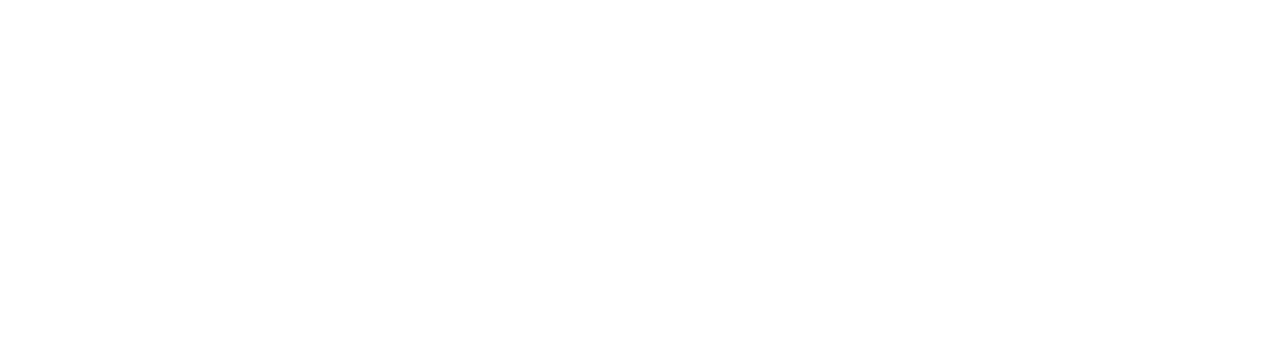
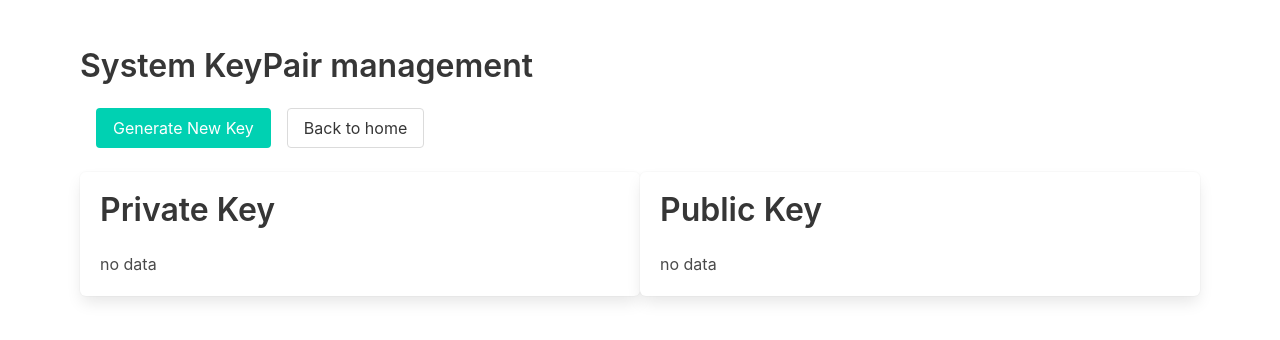
Before and after one commit to NewGyu/vue-rsa, a Nuxt app: page /keymanagement in a window 1280 px wide. Before the commit this address had no page. Shown: the top 340 px of the page. Built offline with nearby package versions, Linux system fonts and the light colour scheme.

Commit message:
ADD: key management page

```diff
--- a/domain/infra/MyCrypto.ts
+++ b/domain/infra/MyCrypto.ts
@@ -1,4 +1,5 @@
-import { subtle, getRandomValues } from "crypto";
+import crypto from "crypto";
+const jscrypto = globalThis.crypto ?? crypto;
 import { EncryptedStructure } from "../entities/SensitiveData";
 
 type Base64String = string;
@@ -65,7 +66,7 @@ export class Decrypter {
  */
 export namespace KeyEncryption {
     export async function generateKeyPair() {
-        return await subtle.generateKey(
+        return await jscrypto.subtle.generateKey(
             {
                 name: "RSA-OAEP",
                 modulusLength: 4096,
@@ -84,8 +85,8 @@ export namespace KeyEncryption {
      * @returns encrypted and base64 encoded format
      */
     export async function encrypt(dataKey: AESKey, key: PublicKey): Promise<EncryptedDataKey> {
-        const buff = await subtle.exportKey("raw", dataKey);
-        const encrypted = await subtle.encrypt(
+        const buff = await jscrypto.subtle.exportKey("raw", dataKey);
+        const encrypted = await jscrypto.subtle.encrypt(
             { name: "RSA-OAEP" },
             key,
             buff
@@ -101,7 +102,7 @@ export namespace KeyEncryption {
      */
     export async function decrypt(encryptedKey: EncryptedDataKey, key: PrivateKey): Promise<AESKey> {
         const encryptedBytes = B64ToByte(encryptedKey);
-        const decrypted = await subtle.decrypt(
+        const decrypted = await jscrypto.subtle.decrypt(
             { name: "RSA-OAEP" },
             key,
             encryptedBytes
@@ -110,7 +111,7 @@ export namespace KeyEncryption {
     }
 
     export async function exportKeyAsJwk(key: CryptoKey) {
-        return await subtle.exportKey("jwk", key);
+        return await jscrypto.subtle.exportKey("jwk", key);
     }
 
     export async function importKeyFromJwk(jwk: JsonWebKey) {
@@ -119,7 +120,7 @@ export namespace KeyEncryption {
         }
         const key_ops = jwk.key_ops! as KeyUsage[];
 
-        return await subtle.importKey(
+        return await jscrypto.subtle.importKey(
             "jwk",
             jwk,
             { name: "RSA-OAEP", hash: "SHA-256" },
@@ -134,7 +135,7 @@ export namespace KeyEncryption {
  */
 export namespace DataEncryption {
     export async function generateKey() {
-        return await subtle.generateKey(
+        return await jscrypto.subtle.generateKey(
             {
                 name: "AES-CBC",
                 length: 256
@@ -150,7 +151,7 @@ export namespace DataEncryption {
      * @returns byte array which is AES Key
      */
     export async function exportKeyAsBytes(key: AESKey): Promise<Uint8Array> {
-        return new Uint8Array(await subtle.exportKey("raw", key));
+        return new Uint8Array(await jscrypto.subtle.exportKey("raw", key));
     }
 
     /**
@@ -159,7 +160,7 @@ export namespace DataEncryption {
      * @returns AESKey object
      */
     export async function importKeyFrom(bytes: Uint8Array): Promise<AESKey> {
-        return await subtle.importKey(
+        return await jscrypto.subtle.importKey(
             "raw",
             bytes,
             "AES-CBC",
@@ -175,8 +176,8 @@ export namespace DataEncryption {
      * @returns encrypted bytes and initial vector
      */
     export async function encrypt(data: Uint8Array, key: AESKey): Promise<[ArrayBuffer, Uint8Array]> {
-        const iv = getRandomValues(new Uint8Array(16));
-        const encrypted = await subtle.encrypt(
+        const iv = jscrypto.getRandomValues(new Uint8Array(16));
+        const encrypted = await jscrypto.subtle.encrypt(
             { name: "AES-CBC", iv },
             key,
             data
@@ -193,7 +194,7 @@ export namespace DataEncryption {
     export async function decrypt(encryptedData: Base64String, key: AESKey, iv: Base64IV): Promise<Uint8Array> {
         const encryptedDataBytes = B64ToByte(encryptedData);
         const ivBytes = B64ToByte(iv);
-        const decrypted = await subtle.decrypt(
+        const decrypted = await jscrypto.subtle.decrypt(
             { name: "AES-CBC", iv: ivBytes },
             key,
             encryptedDataBytes
--- a/pages/index.vue
+++ b/pages/index.vue
@@ -1,4 +1,7 @@
 <template>
+    <NuxtLink to="keymanagement">
+        <button class="button">Key Management</button>
+    </NuxtLink>
     <div class="tile is-ancestor">
         <div class="tile is-parent">
             <article class="tile is-child box">
--- /dev/null
+++ b/pages/keymanagement.vue
@@ -0,0 +1,57 @@
+<template>
+    <h1 class="title">System KeyPair management</h1>
+    <div class="tile is-ancestor">
+        <div class="tile is-vertical">
+            <div class="tile is-parent">
+                <button class="button is-primary" @click="generateKeyPair">Generate New Key</button>
+                <NuxtLink to="/">
+                    <button class="button"> Back to home</button>
+                </NuxtLink>
+            </div>
+            <div class="tile is-parent">
+                <article class="tile is-child box">
+                    <h2 class="title">Private Key</h2>
+                    <textarea class="textarea" v-if="keyPair.privateKey">{{ keyPair.privateKey }}</textarea>
+                    <div v-else="keyPair.privateKey">no data</div>
+                </article>
+                <article class="tile is-child box">
+                    <h2 class="title">Public Key</h2>
+                    <p v-if="keyPairState.publicKey">has been saved into state.</p>
+                    <div v-if="keyPair.publicKey">
+                        <textarea class="textarea">{{ keyPair.publicKey }}</textarea>
+                        <br />
+                        <button class="button is-primary" @click="savePublicKey">Save for encryption</button>
+                    </div>
+                    <div v-else="keyPair.publicKey">no data</div>
+                </article>
+
+            </div>
+        </div>
+    </div>
+</template>
+
+<script setup lang="ts">
+import { KeyEncryption } from "@/domain/infra/MyCrypto";
+
+const keyPairState = useKeyPair();
+const keyPair = ref({
+    privateKey: keyPairState.value.privateKey,
+    publicKey: keyPairState.value.publicKey
+});
+
+async function generateKeyPair() {
+    const kp = await KeyEncryption.generateKeyPair();
+    keyPair.value.privateKey = JSON.stringify(await KeyEncryption.exportKeyAsJwk(kp.privateKey));
+    keyPair.value.publicKey = JSON.stringify(await KeyEncryption.exportKeyAsJwk(kp.publicKey));
+}
+
+function savePublicKey() {
+    keyPairState.value.publicKey = keyPair.value.publicKey;
+}
+</script>
+
+<style scoped>
+.right {
+    text-align: right;
+}
+</style>
```
